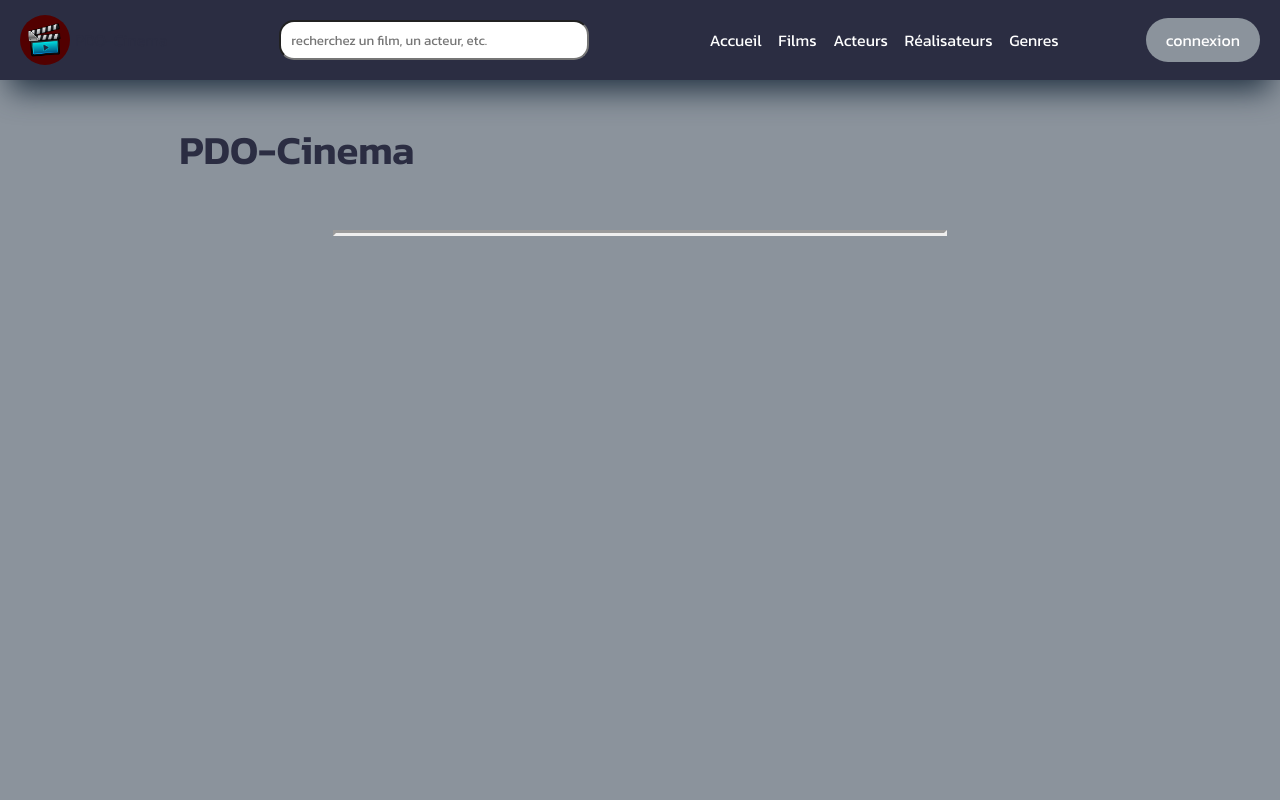
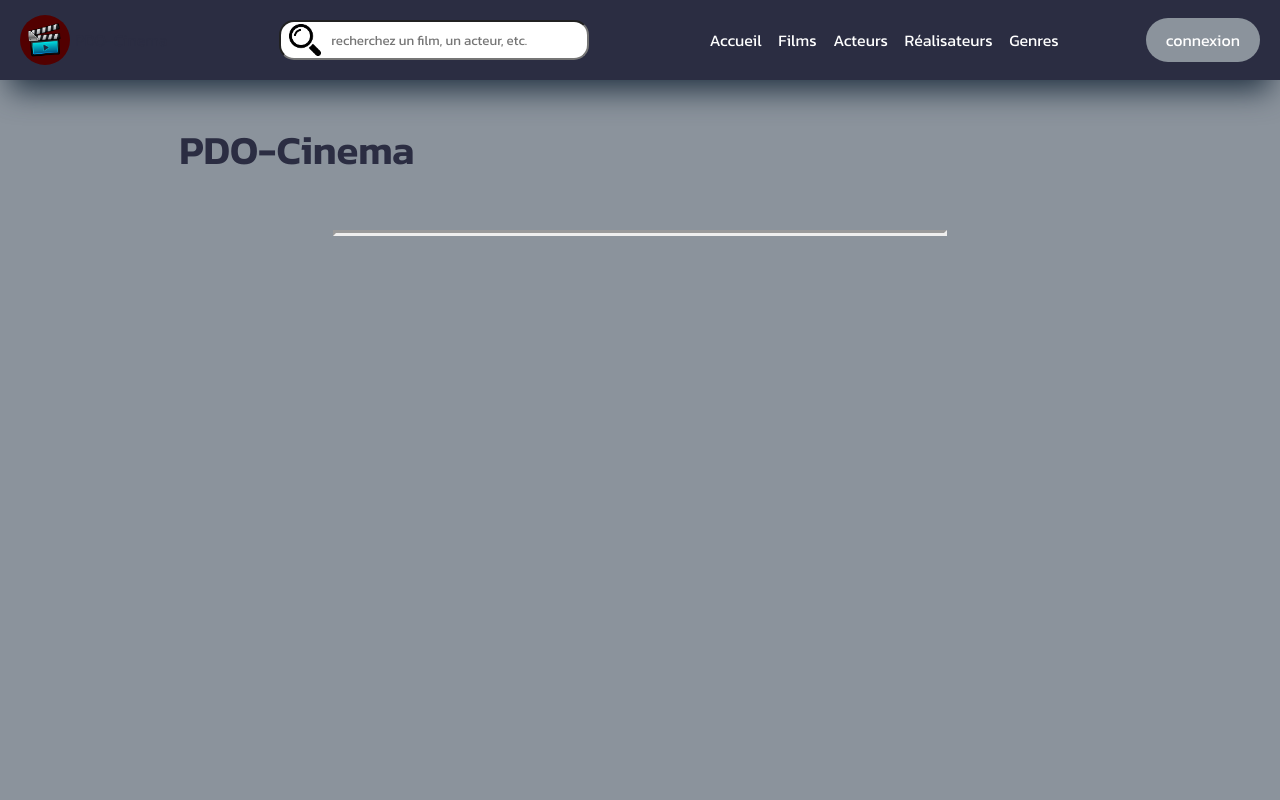
Before and after one commit to Flozerty/Cinema2.0, a PHP site: page /templates/template.php in a window 1280 px wide. Run offline with PHP 8.4, Linux system fonts and the light colour scheme; the template is opened without the code that fills it, so the values that code supplies are empty; some libraries are stand-ins or nearby versions; some web fonts are replaced.

Commit message:
+wenSearch img

```diff
--- a/public/css/styles.css
+++ b/public/css/styles.css
@@ -317,12 +317,22 @@ header {
   #search {
     min-width: 250px;
     width: 25%;
+    position: relative;
 
     input {
       height: 40px;
       width: 100%;
       border-radius: 15px;
       padding: 10px;
+      padding-left: 50px;
+    }
+
+    img {
+      position: absolute;
+      left: 10px;
+      top: 10%;
+      bottom: 10%;
+      height: 80%;
     }
   }
 
--- a/templates/template.php
+++ b/templates/template.php
@@ -32,6 +32,7 @@
 
 
     <div id="search">
+      <img src="public/img/wenSearch.png" alt="image loupe de la barre de recherche">
       <input type="search" placeholder="recherchez un film, un acteur, etc.">
     </div>
 
```
